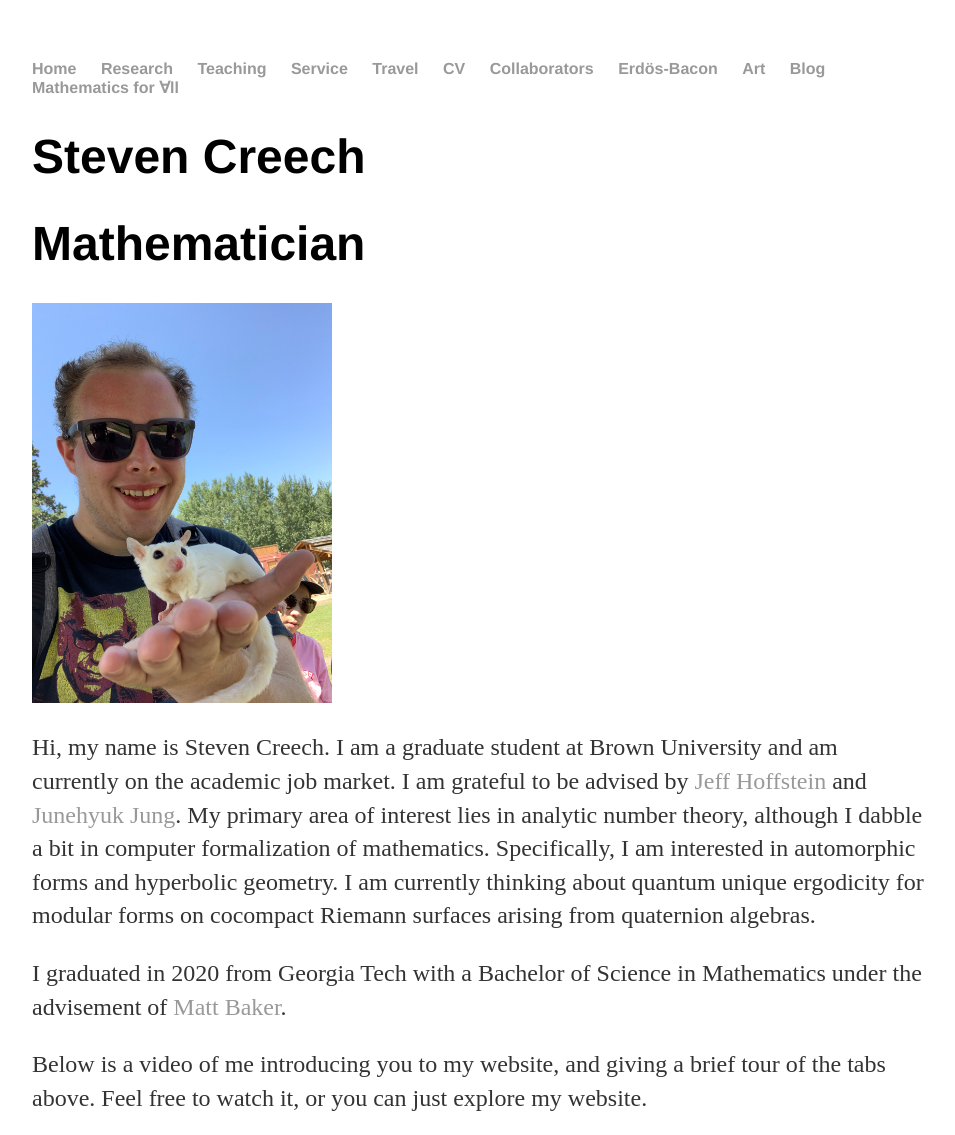
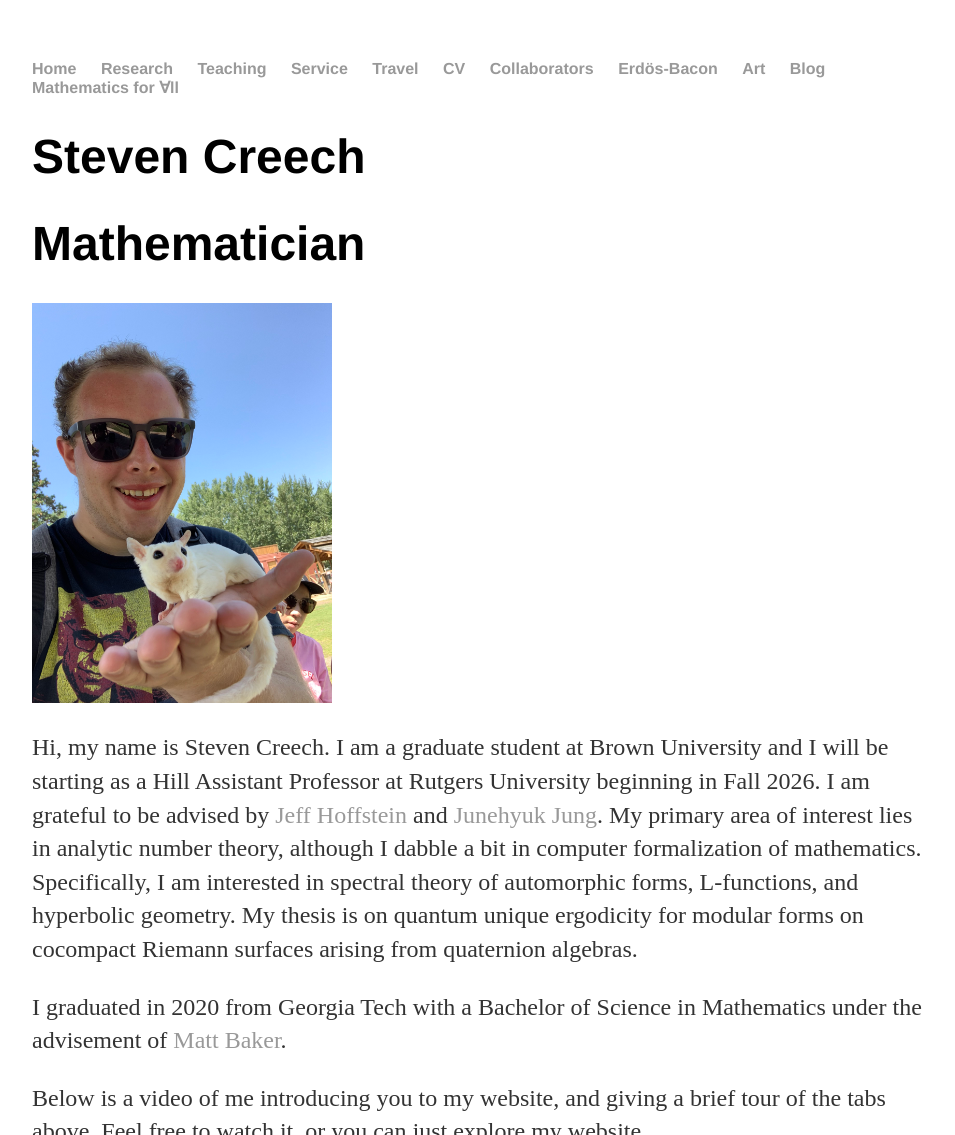
Before and after one commit to stevenecreech/stevenecreech.github.io, a Jekyll site: the page built from index.html, in a window 1280 px wide, cut to the strip 0-1135 px from the top of the page. Shown: the whole strip, without its empty margins (160-1115 px from the left). Built offline with Jekyll 4.4.1, drawn with Linux system fonts in a browser that asks for light colours; Markdown is read by kramdown in place of the engine named in the settings.

Commit message:
Revise introduction and future academic position
Updated personal introduction and academic position.

```diff
--- a/index.html
+++ b/index.html
@@ -49,13 +49,12 @@ title: Steven Creech
         </div>
 
         <p>
-            Hi, my name is Steven Creech. I am a graduate student at Brown University and am currently on the academic job market.
+            Hi, my name is Steven Creech. I am a graduate student at Brown University and I will be starting as a Hill Assistant Professor at Rutgers University beginning in Fall 2026.
             I am grateful to be advised by
             <a href="https://www.brown.edu/academics/math/people/jeffrey-hoffstein">Jeff Hoffstein</a> and
             <a href="https://sites.google.com/brown.edu/junehyuk/about?authuser=0">Junehyuk Jung</a>.
             My primary area of interest lies in analytic number theory, although I dabble a bit in computer
-            formalization of mathematics. Specifically, I am interested in automorphic forms
-            and hyperbolic geometry. I am currently thinking about quantum unique ergodicity for modular forms on
+            formalization of mathematics. Specifically, I am interested in spectral theory of automorphic forms,  L-functions, and hyperbolic geometry. My thesis is on quantum unique ergodicity for modular forms on
             cocompact Riemann surfaces arising from quaternion algebras.
         </p>
 
```
